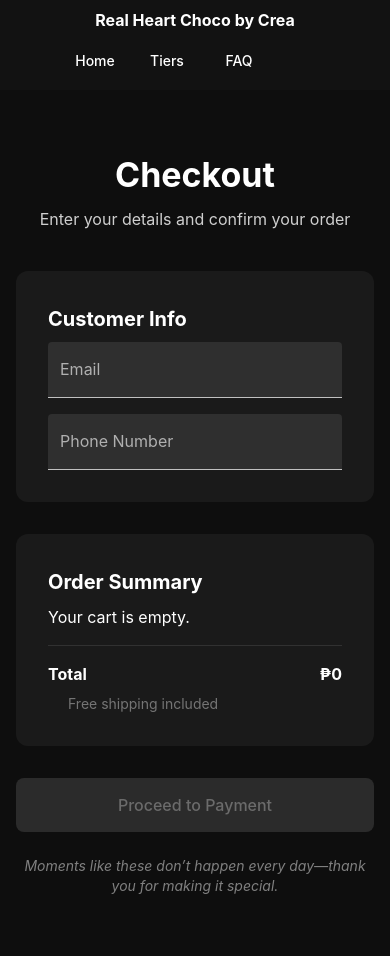
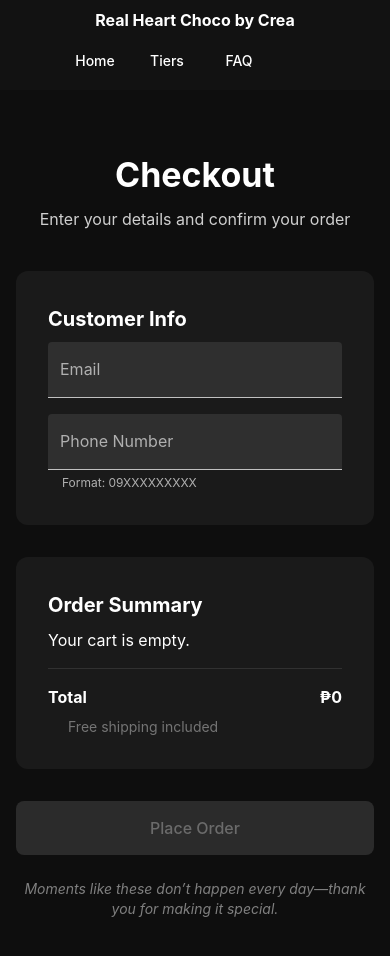
Before and after one commit to PaulChristian2021/realheartchocobycrea, a React (Vite) app: page /checkout in a window 390 px wide. Shown: the top 956 px of the page. Built offline with nearby package versions, Linux system fonts and the light colour scheme; some icons are missing.

Commit message:
Set the default route to / instead of /home | Validation & sessionStorage for typed email and phone

```diff
--- a/src/App.jsx
+++ b/src/App.jsx
@@ -21,16 +21,13 @@ export default function App() {
           <Header />
           <Routes>
             {/* Homepage (landing for ads) */}
-            <Route path="/home" element={<Home />} />
+            <Route path="/" element={<Home />} />
 
             {/* QR quote page - will remain light/pink */}
             <Route path="/quote" element={<DailyQuotes />} />
 
-            {/* Redirect / to /quote */}
-            <Route path="/" element={<Home />} />
-
             {/* fallback for unknown paths */}
-            <Route path="*" element={<Navigate to="/home" replace />} />
+            <Route path="*" element={<Navigate to="/" replace />} />
 
             <Route path="/tiers" element={<ProductPage />} />
             <Route path="/cart" element={<CartPage />} />
--- a/src/components/Header.jsx
+++ b/src/components/Header.jsx
@@ -39,8 +39,8 @@ export default function Header() {
             ? "rgba(255, 245, 230, 0.95)" // opaque when scrolling
             : "radial-gradient(circle at top, #fffdfb 0%, #f6efea 45%, #efe5df 100%)"
           : scrolled
-          ? "rgba(14, 14, 14, 0.95)" // solid dark when scrolling
-          : "transparent", // transparent at top
+            ? "rgba(14, 14, 14, 0.95)" // solid dark when scrolling
+            : "transparent", // transparent at top
         color: isQuotes ? "#000" : "#fff",
         transition: "background 0.3s ease, box-shadow 0.3s ease",
         px: { xs: 2, sm: 4 },
@@ -135,7 +135,7 @@ export default function Header() {
           >
             <Button
               component={Link}
-              to="/home"
+              to="/"
               color="inherit"
               sx={{ "&:hover": { backgroundColor: "rgba(255,255,255,0.1)" } }}
             >
--- a/src/pages/CheckoutPage.tsx
+++ b/src/pages/CheckoutPage.tsx
@@ -14,20 +14,80 @@ import { Add, Remove, Delete } from "@mui/icons-material";
 import { useCart } from "../context/CartContext";
 import FreeShippingInfo from "../components/FreeShippingInfo";
 
+/* =======================
+   Validation + Storage
+======================= */
+const EMAIL_KEY = "checkout_email";
+const PHONE_KEY = "checkout_phone";
+
+const emailRegex = /^[^\s@]+@[^\s@]+\.[^\s@]+$/;
+
+const isValidPHPhone = (value: string) => {
+  const digits = value.replace(/\D/g, "");
+  return (
+    (digits.length === 11 && digits.startsWith("09")) ||
+    (digits.length === 12 && digits.startsWith("639"))
+  );
+};
+
 export default function CheckoutPage() {
   const { items, total, updateQuantity, removeItem } = useCart();
-  const [email, setEmail] = useState("");
-  const [phone, setPhone] = useState("");
+
+  const [email, setEmail] = useState(
+    () => sessionStorage.getItem(EMAIL_KEY) || "",
+  );
+  const [phone, setPhone] = useState(
+    () => sessionStorage.getItem(PHONE_KEY) || "",
+  );
+
+  const [emailError, setEmailError] = useState("");
+  const [phoneError, setPhoneError] = useState("");
+
+  /* =======================
+     Handlers
+  ======================= */
+  const handleEmailChange = (value: string) => {
+    setEmail(value);
+
+    if (!emailRegex.test(value)) {
+      setEmailError("Please enter a valid email address");
+      sessionStorage.removeItem(EMAIL_KEY);
+    } else {
+      setEmailError("");
+      sessionStorage.setItem(EMAIL_KEY, value);
+    }
+  };
+
+  const handlePhoneChange = (value: string) => {
+    setPhone(value);
+
+    if (!isValidPHPhone(value)) {
+      setPhoneError("Enter a valid PH number (09XXXXXXXXX)");
+      sessionStorage.removeItem(PHONE_KEY);
+    } else {
+      setPhoneError("");
+      sessionStorage.setItem(PHONE_KEY, value);
+    }
+  };
 
   const handlePayment = () => {
-    if (!email || !phone) {
-      alert("Please enter your email and phone number.");
+    if (!emailRegex.test(email)) {
+      setEmailError("Please enter a valid email address");
       return;
     }
+
+    if (!isValidPHPhone(phone)) {
+      setPhoneError("Please enter a valid Philippine phone number");
+      return;
+    }
+
     alert(
-      `Order confirmed!\nEmail: ${email}\nPhone: ${phone}\nTotal: ₱${total}`
+      `Order confirmed!\nEmail: ${email}\nPhone: ${phone}\nTotal: ₱${total}`,
     );
   };
+
+  const isFormValid =
+    emailRegex.test(email) && isValidPHPhone(phone) && items.length > 0;
 
   return (
     <Box
@@ -57,20 +117,26 @@ export default function CheckoutPage() {
           <Typography variant="h6" fontWeight="bold" gutterBottom>
             Customer Info
           </Typography>
+
           <TextField
             label="Email"
             variant="filled"
             fullWidth
             value={email}
-            onChange={(e) => setEmail(e.target.value)}
+            onChange={(e) => handleEmailChange(e.target.value)}
+            error={!!emailError}
+            helperText={emailError}
             sx={{ mb: 2 }}
           />
+
           <TextField
             label="Phone Number"
             variant="filled"
             fullWidth
             value={phone}
-            onChange={(e) => setPhone(e.target.value)}
+            onChange={(e) => handlePhoneChange(e.target.value)}
+            error={!!phoneError}
+            helperText={phoneError || "Format: 09XXXXXXXXX"}
           />
         </Paper>
 
@@ -92,12 +158,12 @@ export default function CheckoutPage() {
                 sx={{
                   display: "flex",
                   justifyContent: "space-between",
-                  alignItems: "center", // vertical alignment
+                  alignItems: "center",
                   mb: 2,
-                  flexWrap: "wrap", // ensures responsiveness on mobile
+                  flexWrap: "wrap",
                 }}
               >
-                {/* Item Name & Price per unit */}
+                {/* Item Info */}
                 <Box
                   sx={{
                     display: "flex",
@@ -112,16 +178,12 @@ export default function CheckoutPage() {
                 </Box>
 
                 {/* Quantity Controls */}
-                <Box
-                  sx={{
-                    display: "flex",
-                    alignItems: "center",
-                    gap: 1,
-                  }}
-                >
+                <Box sx={{ display: "flex", alignItems: "center", gap: 1 }}>
                   <IconButton
                     size="small"
-                    onClick={() => updateQuantity(item.id, item.quantity - 1)}
+                    onClick={() =>
+                      updateQuantity(item.id, Math.max(1, item.quantity - 1))
+                    }
                   >
                     <Remove fontSize="small" />
                   </IconButton>
@@ -146,7 +208,7 @@ export default function CheckoutPage() {
                   </IconButton>
                 </Box>
 
-                {/* Total price for this item */}
+                {/* Item Total */}
                 <Typography
                   sx={{ minWidth: 60, textAlign: "right", fontWeight: 500 }}
                 >
@@ -168,6 +230,7 @@ export default function CheckoutPage() {
             <Typography fontWeight="bold">Total</Typography>
             <Typography fontWeight="bold">₱{total}</Typography>
           </Box>
+
           <Typography variant="body2" sx={{ opacity: 0.6, mt: 1 }}>
             <FreeShippingInfo /> included
           </Typography>
@@ -180,9 +243,9 @@ export default function CheckoutPage() {
           size="large"
           sx={{ py: 1.6, fontSize: "1rem", borderRadius: 2, mb: 3 }}
           onClick={handlePayment}
-          disabled={items.length === 0}
+          disabled={!isFormValid}
         >
-          Proceed to Payment
+          Place Order
         </Button>
 
         {/* PSYCHOLOGICAL REINFORCEMENT */}
```
Also changed, not shown: public/payments/RHC Crea BPI.jpg (added), public/payments/RHC Crea Gcash.jpg (added).
